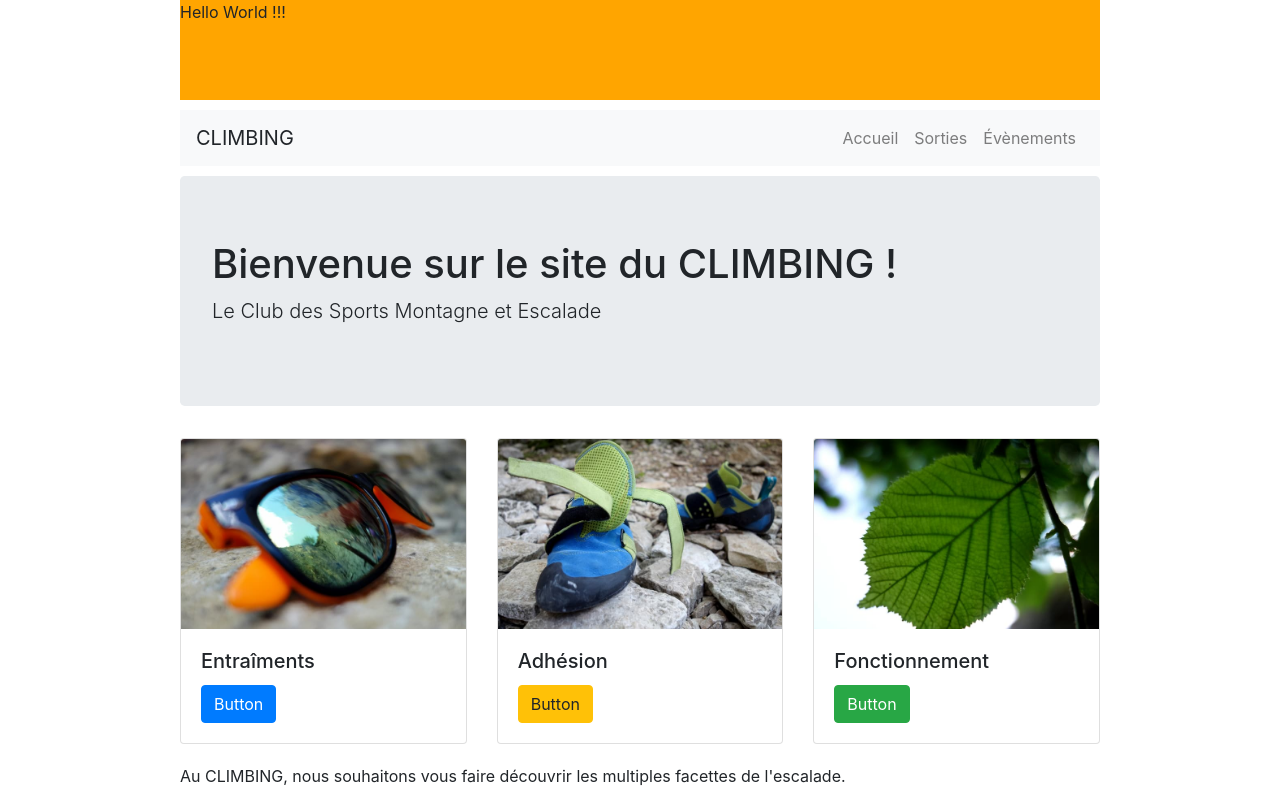
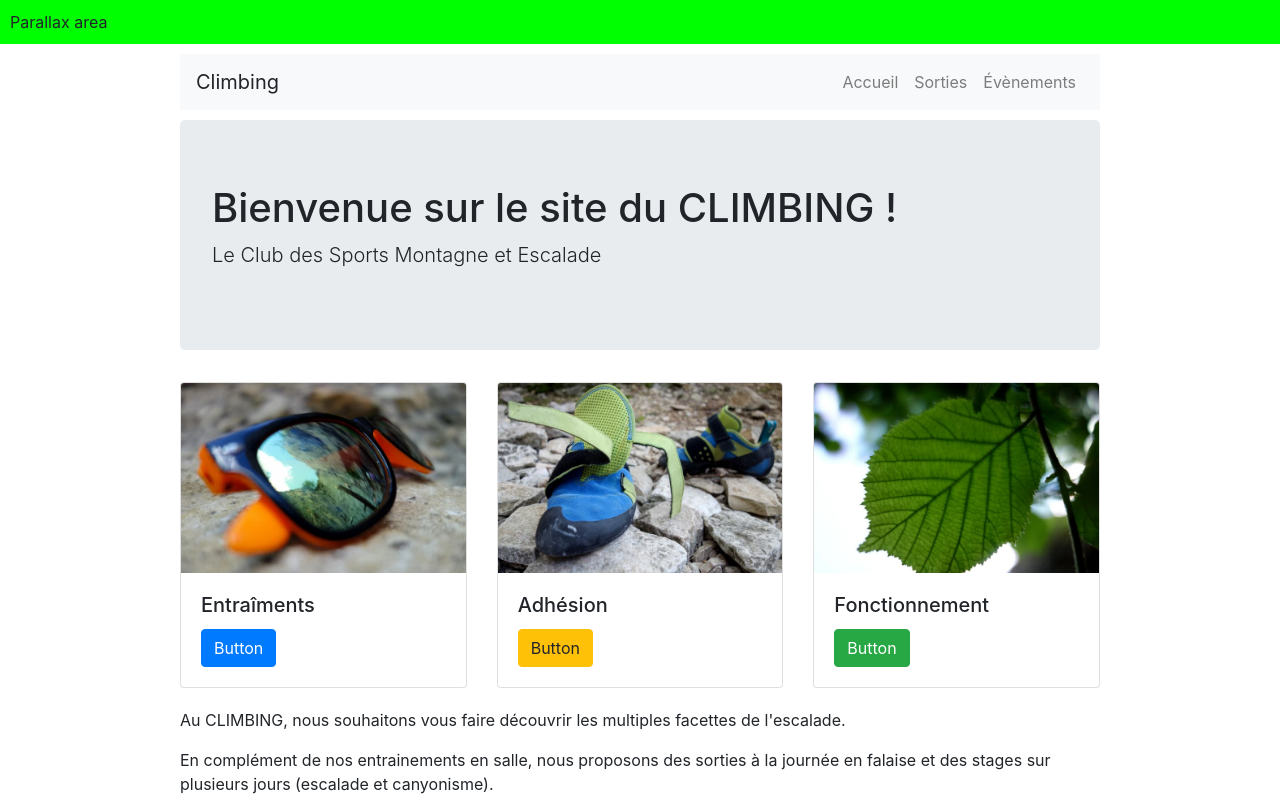
Before and after one commit to yve5/climbing, a React (Create React App) app: page / in a window 1280 px wide. Shown: the top 800 px of the page. Built offline with nearby package versions, Linux system fonts and the light colour scheme.

Commit message:
Parallax

```diff
--- a/public/index.html
+++ b/public/index.html
@@ -19,7 +19,7 @@
       work correctly both with client-side routing and a non-root public URL.
       Learn how to configure a non-root public URL by running `npm run build`.
     -->
-    <title>CLIMBING</title>
+    <title>Climbing...</title>
   </head>
   <body>
     <noscript>
--- a/src/App.js
+++ b/src/App.js
@@ -31,11 +31,13 @@ class App extends Component {
   }
 
   handleCollapseChange(newValue) {
-    this.setState({collapse: newValue});
+    this.setState({ collapse: newValue });
   }
 
   render() {
     return (
+      <div>
+        <div className="parallax">Parallax area</div>
         <HashRouter>
           <Container className="App">
             <Row>
@@ -55,6 +57,7 @@ class App extends Component {
             </Row>
           </Container>
         </HashRouter>
+      </div>
     );
   }
 }
--- a/src/App.scss
+++ b/src/App.scss
@@ -7,3 +7,8 @@ body {
 .navbar-gutter {
   margin: 10px 0;
 }
+
+.parallax {
+  background-color: lime;
+  padding: 10px;
+}
--- a/src/Evenements/Evenements.js
+++ b/src/Evenements/Evenements.js
@@ -1,5 +1,4 @@
 import React, { Component } from 'react';
-import './Evenements.scss';
 
 class Evenements extends Component {
   render() {
--- a/src/Header/Header.js
+++ b/src/Header/Header.js
@@ -1,5 +1,4 @@
 import React, { Component } from 'react';
-import './Header.scss';
 
 import {
   Navbar,
@@ -29,13 +28,8 @@ class Header extends Component {
 
   render() {
     return (
-      <div>
-        <div class="Hello">
-          Hello World !!!
-        </div>
-
       <Navbar color="light navbar-gutter" light expand="md">
-          <NavbarBrand>CLIMBING</NavbarBrand>
+        <NavbarBrand>Climbing</NavbarBrand>
         <NavbarToggler onClick={this.toggle} />
         <Collapse isOpen={this.props.collapse} navbar>
           <Nav className="ml-auto" navbar>
@@ -51,7 +45,6 @@ class Header extends Component {
           </Nav>
         </Collapse>
       </Navbar>
-      </div>
     );
   }
 }
--- a/src/Header/Header.scss
+++ /dev/null
@@ -1,5 +0,0 @@
-.Hello {
-    background: orange;
-    height: 100px;
-    width: 100%;
-}
--- a/src/Sorties/Sorties.js
+++ b/src/Sorties/Sorties.js
@@ -1,5 +1,4 @@
 import React, { Component } from 'react';
-import './Sorties.scss';
 
 class Sorties extends Component {
   render() {
```
Also changed, not shown: src/Evenements/Evenements.scss (deleted), src/Sorties/Sorties.scss (deleted). Lines whose indentation alone changed are shown as unchanged.
